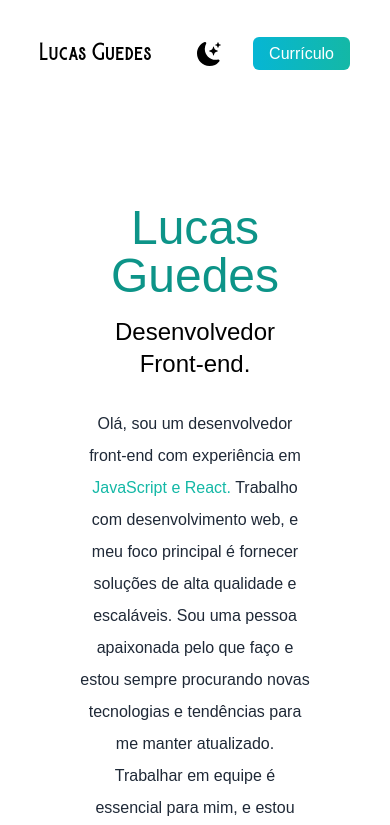
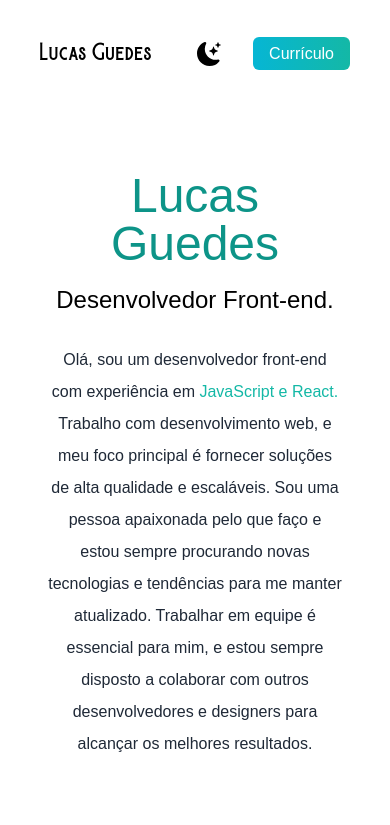
Before and after one commit to guedev/my-portfolio, a Next.js app: page / in a window 390 px wide. Shown: the top 825 px of the page. Built offline with nearby package versions, Linux system fonts and the light colour scheme.

Commit message:
correção de padding em telas mobile

```diff
--- a/src/pages/index.js
+++ b/src/pages/index.js
@@ -113,7 +113,7 @@ export default function Home() {
           </nav>
 
           {/* My bio */}
-          <div className="text-center p-10 py-10">
+          <div className="text-center p-10 py-10 sm:p-2">
             <h2 className="text-5xl py-2 text-teal-600 font-medium dark:text-teal-400 md:text-6xl">
               Lucas Guedes
             </h2>
```
